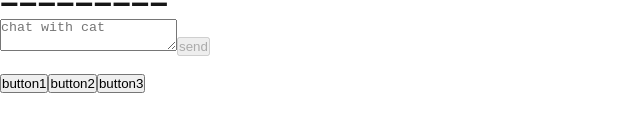
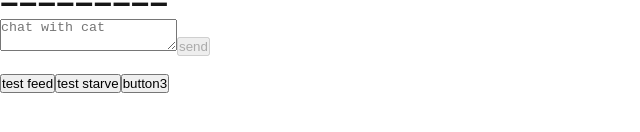
Before and after one commit to j-jh/TamaCatAI, a Next.js app: page /dashboard in a window 1280 px wide. Shown: the part 294-426 px from the top of the page, without its empty margins (0-640 px from the left). Built offline with nearby package versions, Linux system fonts and the light colour scheme.

Commit message:
feat (Dashboard): successfully fetch Update Cat API

```diff
--- a/components/Dashboard.js
+++ b/components/Dashboard.js
@@ -22,6 +22,7 @@ export default function Dashboard() {
     const [username, setUsername] = useState("");
 
     const [test, setTest] = useState(null);
+    const [idFromJWT, setId] = useState();
 
     useEffect(() => {
         const token = localStorage.getItem("jwt");
@@ -33,6 +34,7 @@ export default function Dashboard() {
             const { id, username } = jwtDecode(token);
             console.log(username);
             setUsername(username);
+            setId(id)
             // fetchCat here?
             fetchCat(id);
             printData();
@@ -55,7 +57,41 @@ export default function Dashboard() {
     useEffect(() => {
         console.log(cat);
     }, [cat])
+    // Update later to not need to pass userID
+    async function updateCat(changesObject) {
+        try {
+            const response = await fetch(`/api/cats/my-cat?userid=${idFromJWT}`, {
+                method: 'PATCH',
+                headers: {
+                    'Content-Type': 'application/json',
+                    'Authorization': `Bearer ${localStorage.getItem('jwt')}`
+                },
+                body: JSON.stringify(changesObject)
+            })
+            const data = await response.json();
+            console.log(data);
 
+        } catch (error) {
+
+        }
+    }
+    function testFeed() {
+        setCat(prev => {
+            const newHunger = cat.hunger + 50;
+            updateCat({hunger: newHunger});
+            return { ...prev, hunger: newHunger}
+        })
+    }
+
+    function testStarve() {
+        setCat(prev => {
+            const newHunger = 0;
+            updateCat({hunger: newHunger});
+            return { ...prev, hunger: newHunger}
+        })
+    }
+
+    // Update to get userID from jwt
     async function fetchCat(userID) {
         try {
             const response = await fetch(`/api/cats/my-cat?userID=${userID}`, {
@@ -114,8 +150,8 @@ export default function Dashboard() {
             </button>
             <br />
             <br />
-            <button>button1</button>
-            <button>button2</button>
+            <button onClick={testFeed}>test feed</button>
+            <button onClick={testStarve}>test starve</button>
             <button>button3</button>
             <br />
             <br />
```
